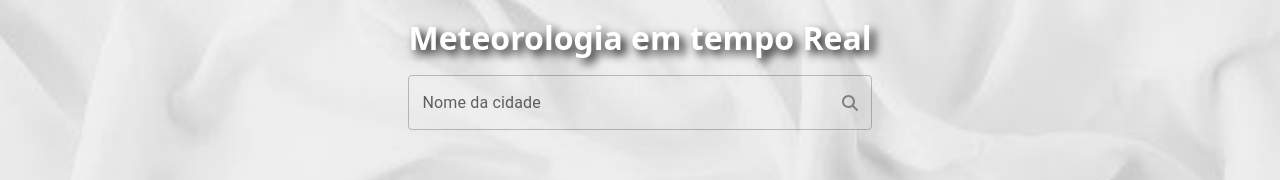
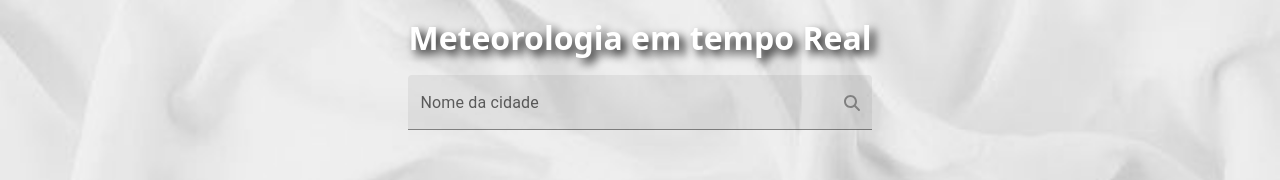
Before and after one commit to Gabriel-Aroucas/Weather-Gadget, a React (Vite) app: page / in a window 1280 px wide. Shown: the part 335-515 px from the top of the page. Built offline with nearby package versions, Linux system fonts and the light colour scheme; no server answers.

Commit message:
feat: new input style

```diff
--- a/src/App.jsx
+++ b/src/App.jsx
@@ -220,7 +220,7 @@ function App() {
           </div>
           <article className="container__search__inputAlign">
             <TextField
-              variant="outlined"
+              variant="filled"
               label="Nome da cidade"
               name="city"
               id="city"
```
